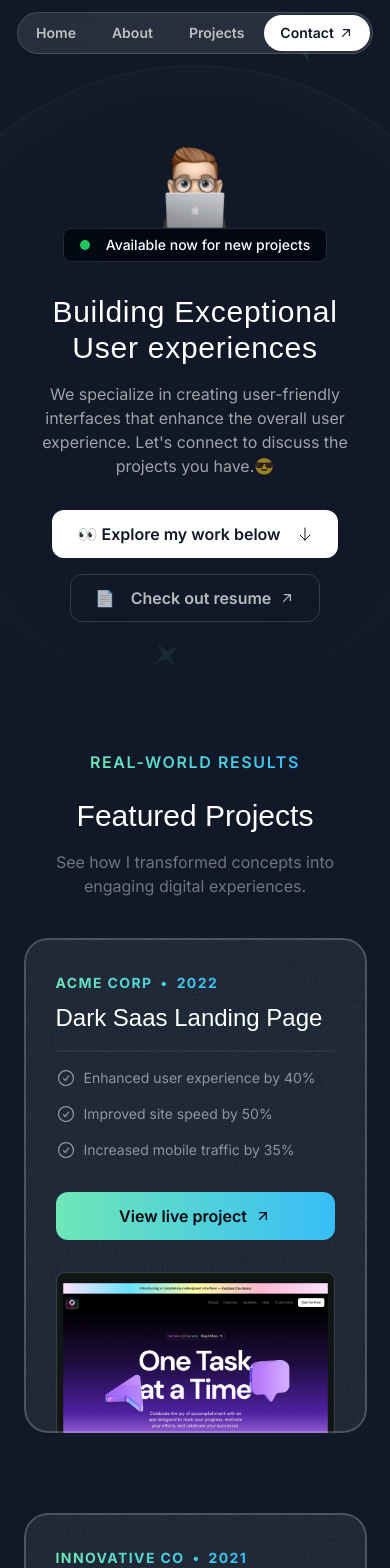
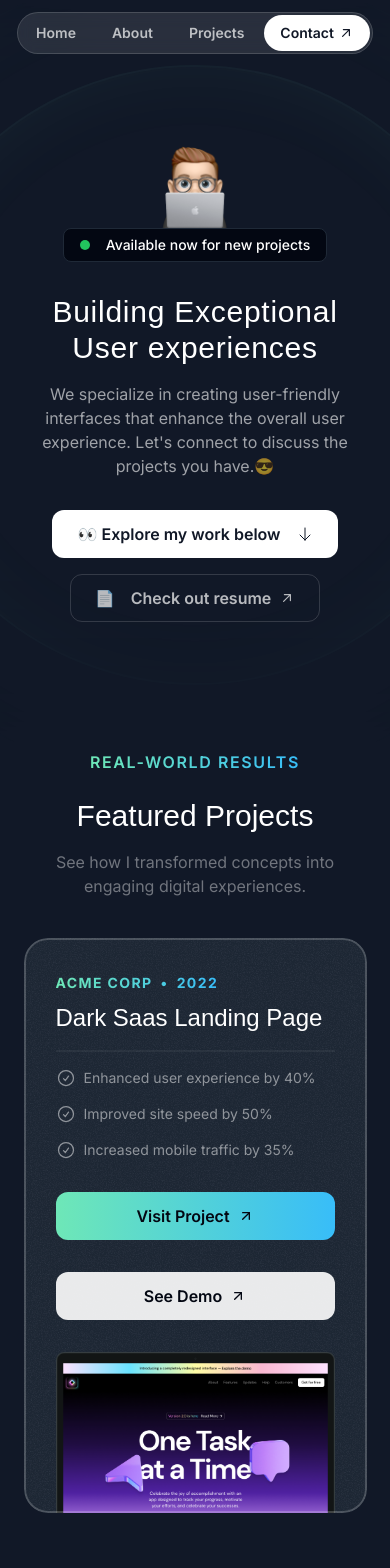
Before and after one commit to aaziblim/new-portfolio-website, a Next.js app: page / in a window 390 px wide. Shown: the top 1568 px of the page. Built offline with nearby package versions, Linux system fonts and the light colour scheme; a web font is replaced by a local one.

Commit message:
Add css  animations

```diff
--- a/src/components/ToolboxItems.tsx
+++ b/src/components/ToolboxItems.tsx
@@ -1,4 +1,5 @@
 import { TechIcon } from "@/components/TechIcon";
+import { Fragment } from "react";
 import { twMerge } from "tailwind-merge";
 
 export const ToolboxItems = ({ items, className, itemsWrapperClassName }: {items: {
@@ -8,14 +9,31 @@ export const ToolboxItems = ({ items, className, itemsWrapperClassName }: {items
 className?: string;
 itemsWrapperClassName?: string;
 }) => {
-  return ( <div className={twMerge(`flex [mask-image:linear-gradient(to_right,transparent,black_10%,black_90%,transparent)] `, className)}>
-    <div className={twMerge("flex flex-none py-0.5 gap-6 pr-6", itemsWrapperClassName)}>
-         {items.map((item) => (
-          <div key={item.title} className="inline-flex items-center gap-4 py-2 px-3 outline outline-2 outline-white/10 rounded-lg">
-           <TechIcon component={item.iconType} />
-            <span className="font-semibold">{item.title}</span>
-          </div>
+  return (
+    <div
+      className={twMerge(
+        `flex [mask-image:linear-gradient(to_right,transparent,black_10%,black_90%,transparent)] `,
+        className
+      )}
+    >
+    <div
+      className={twMerge("flex flex-none py-0.5 gap-6 pr-6", itemsWrapperClassName)}
+    >
+
+        {[...new Array(2).fill(0)].map((_, idx) => (
+          <Fragment key={idx}>
+            {items.map((item) => (
+              <div
+                key={item.title}
+                className="inline-flex items-center gap-4 py-2 px-3 outline outline-2 outline-white/10 rounded-lg"
+              >
+                <TechIcon component={item.iconType} />
+                <span className="font-semibold">{item.title}</span>
+              </div>
+            ))}
+          </Fragment>
         ))}
     </div>
-  </div>);
-  };
+    </div>
+  );
+};
--- a/src/sections/About.tsx
+++ b/src/sections/About.tsx
@@ -1,3 +1,4 @@
+'use client';
 import { Card } from "@/components/Card";
 import { HeaderSection } from "@/components/HeaderSection";
 import StarIcon from "@assets/icons/star.svg";
@@ -7,6 +8,8 @@ import JavascriptIcon from "@assets/icons/square-js.svg";
 import HTML5Icon from "@assets/icons/html5.svg";
 import CSS3Icon from "@assets/icons/css3.svg";
 import ReactIcon from "@assets/icons/react.svg";
+import PythonIcon from "@assets/icons/python.svg";
+import DjangoIcon from "@assets/icons/django.svg";
 import ChromeIcon from "@assets/icons/chrome.svg";
 import GithubIcon from "@assets/icons/github.svg";
 import { TechIcon } from "@/components/TechIcon";
@@ -14,6 +17,8 @@ import MapImage from "@assets/images/mymap.png";
 import SmileMemoji from "@assets/images/memoji-smile.png";
 import { CardHeader } from "@/components/CardHeader";
 import { ToolboxItems } from "@/components/ToolboxItems";
+import { motion } from "framer-motion";
+import { useRef } from "react";
 
 
 
@@ -38,6 +43,16 @@ const toolboxItems = [
     {
     title: "CSS3",
     iconType: CSS3Icon
+  },
+
+   {
+    title: "Python",
+    iconType: PythonIcon
+  },
+
+   {
+    title: "Django",
+    iconType: DjangoIcon
   },
 
     {
@@ -92,6 +107,8 @@ const hobbies = [
 ]
 
 export const AboutSection = () => {
+const constraintRef =  useRef(null);
+
   return <div className="py-20 lg:py-28" id="about">
     <div className="container">
     <HeaderSection
@@ -114,9 +131,8 @@ export const AboutSection = () => {
          className="" />
       </div>
       <div>
-           <ToolboxItems items={toolboxItems}   className="" />
-           <ToolboxItems items={toolboxItems} className="mt-6"
-           itemsWrapperClassName="-translate-x-1/2" />
+           <ToolboxItems items={toolboxItems} className="" itemsWrapperClassName="animate-move-left animation-duration-[30s]" />
+           <ToolboxItems items={toolboxItems} className="mt-6" itemsWrapperClassName="animate-move-right animation-duration-[30s]" />
       </div>
 
     </Card>
@@ -126,24 +142,30 @@ export const AboutSection = () => {
       <div>
         <CardHeader className="px-6 py-6" title="Beyond the code" description="Explore my interests and hobbies outside of coding." />
       </div>
-      <div className="relative flex-1">
+      <div className="relative flex-1" ref={constraintRef}>
         {hobbies.map((hobby) => (
-          <div key={hobby.title} className="inline-flex items-center absolute gap-2 px-6 bg-gradient-to-r from-emerald-300 to-sky-400 rounded-full py-1.5"
+          <motion.div key={hobby.title} className="inline-flex items-center absolute gap-2 px-6 bg-gradient-to-r from-emerald-300 to-sky-400 rounded-full py-1.5"
           style={{left:hobby.left,
             top:hobby.top
-          }} >
+          }} drag dragConstraints={constraintRef} >
              <span className="font-medium text-gray-950">{hobby.title}</span>
             <span>{hobby.emoji}</span>
 
-          </div>
+          </motion.div>
         ))}
       </div>
     </Card>
 
     <Card className="h-[320px] p-0 md:col-span-2 lg:col-span-1 relative">
       <Image src={MapImage} alt="Map" className="h-full w-full object-cover" />
-      <div className=" size-20 absolute top-1/2 left-1/2 -translate-x-1/2 -translate-y-1/2 rounded-full bg-gradient-to-tr from-emerald-300 to-sky-400
+      <div className=" size-20 absolute top-1/2 left-1/2 -translate-x-1/2 -translate-y-1/2 rounded-full
       after:content-[''] after:absolute after:inset-0 after:outline-2 after:rounded-full after:-outline-gray950/30">
+        <div className="absolute inset-0 rounded-full bg-gradient-to-tr from-emerald-300 to-sky-400 -z-20 animate-ping [animation-duration:2s]">
+
+        </div>
+         <div className="absolute inset-0 rounded-full bg-gradient-to-tr from-emerald-300 to-sky-400 -z-10 ">
+
+        </div>
          <Image src={SmileMemoji} alt="Smile Memoji" className="size-20"/>
       </div>
 
--- a/src/sections/Hero.tsx
+++ b/src/sections/Hero.tsx
@@ -24,7 +24,7 @@ export const HeroSection = () => {
         <div className="hero_ring size-[1220px] lg:size-[85vw]"></div>
         <div className="hero_ring size-[1420px] lg:size-[100vw]"></div>
 
-        <HeroOrbit size={800} rotate={-72}>
+        {/* <HeroOrbit size={800} rotate={-72}>
           <StarIcon className="size-28 text-emerald-300 inline-flex" />
         </HeroOrbit>
         <HeroOrbit size={550} rotate={20}>
@@ -50,6 +50,7 @@ export const HeroSection = () => {
         <HeroOrbit size={720} rotate={85}>
           <div className="size-3 rounded-full bg-emerald-300/20 inline-flex" />
         </HeroOrbit>
+        */}
       </div>
 
       <div className="container relative z-10">
--- a/src/sections/Projects.tsx
+++ b/src/sections/Projects.tsx
@@ -87,10 +87,22 @@ export const ProjectsSection = () => {
                     ))}
                   </ul>
                   <a href={project.link}>
+<div className="flex flex-col md:flex-row md:gap-4">
+  <div>
+
                     <button className="bg-gradient-to-r from-emerald-300 to-sky-400 text-gray-950 font-semibold h-12 w-full md:w-auto md:px-6 rounded-xl inline-flex items-center justify-center gap-2 mt-8">
-                      <span className="">View live project</span>
+                      <span className="">Visit Project</span>
                       <ArrowUpRightIcon className="size-4" />
                     </button>
+</div>
+
+                    <div>
+                       <button className="bg-white/90 from-emerald-300 to-sky-400 text-gray-950 font-semibold h-12 w-full md:w-auto md:px-6 rounded-xl inline-flex items-center justify-center gap-2 mt-8">
+                      <span className="">See Demo</span>
+                      <ArrowUpRightIcon className="size-4" />
+                    </button>
+                    </div>
+</div>
                   </a>
                 </div>
 
--- a/src/sections/Tape.tsx
+++ b/src/sections/Tape.tsx
@@ -1,4 +1,5 @@
 import StarIcon from "@assets/icons/star.svg";
+import { Fragment } from "react";
 
 const words = [
   "Innovative",
@@ -18,14 +19,18 @@ export const TapeSection = () => {
     <div className="py-16 lg:py-24 overflow-x-clip">
       <div className="bg-gradient-to-r from-emerald-300 to-sky-400  -rotate-3 -mx-1">
         <div className="flex [mask-image:linear-gradient(to_right,transparent,black_10%,black_90%,transparent)]">
-          <div className="flex flex-none gap-4 py-3">
+          <div className="flex flex-none gap-4 pr-4 py-3 animate-move-left [animation-duration:30s]">
+            {[...new Array(2)].map((_, idx) => (
+              <Fragment key={idx}>
                 {words.map((word) => (
-              <div key={word} className=" inline-flex gap-4">
+                  <div key={word} className="inline-flex gap-4">
                     <span className="text-gray-900 uppercase font-extrabold text-sm">
                       {word}
                     </span>
                     <StarIcon className="size-6 text-gray-900 -rotate-12" />
                   </div>
+                ))}
+              </Fragment>
             ))}
           </div>
         </div>
--- a/src/sections/Testimonials.tsx
+++ b/src/sections/Testimonials.tsx
@@ -7,6 +7,7 @@ import { HeaderSection } from "@/components/HeaderSection";
 import Image from "next/image";
 import GrainImage from "@assets/images/grain.jpg";
 import { Card } from "@/components/Card";
+import { Fragment } from "react";
 
 const testimonials = [
   {
@@ -51,10 +52,15 @@ export const TestimonialsSection = () => {
           description="Don't just take my word for it. Here's what my clients have to say."
         />
 
-        <div className="mt-16 lg:mt-24 flex overflow-x-clip [mask-image:linear-gradient(to_right,transparent,black_10%,black_90%,transparent)]">
-          <div className="flex gap-8 flex-none">
+        <div className="mt-12 lg:mt-20 flex overflow-x-clip [mask-image:linear-gradient(to_right,transparent,black_10%,black_90%,transparent)]">
+          <div className="flex gap-8 flex-none animate-move-left py-4 [animation-duration:90s] hover:[animation-play-state:paused]">
+            {[...new Array(2)].map((_, idx) => (
+              <Fragment key={idx}>
                 {testimonials.map((testimonial) => (
-            <Card key={testimonial.name} className="max-w-xs p-6 md:p-8 md:max-w-md">
+                  <Card
+                    key={testimonial.name}
+                    className="max-w-xs p-6 md:p-8 md:max-w-md hover:rotate-3 transition duration-300 flex-shrink-0"
+                  >
                     <div className="flex items-center gap-4 ">
                       <div className="size-14 bg-gray-700 inline-flex items-center justify-center rounded-full flex-shrink-0">
                         <Image
@@ -70,11 +76,14 @@ export const TestimonialsSection = () => {
                         </div>
                       </div>
                     </div>
-              <p className="text-sm mt-4 md:mt-6 md:text-base">{testimonial.text}</p>
+                    <p className="text-sm mt-4 md:mt-6 md:text-base">
+                      {testimonial.text}
+                    </p>
                   </Card>
                 ))}
+              </Fragment>
+            ))}
           </div>
-
         </div>
       </div>
     </div>
--- a/tailwind.config.ts
+++ b/tailwind.config.ts
@@ -27,7 +27,9 @@ const config: Config = {
         serif: "var(--font-serif)",
       },
       animation: {
-        'ping-large': "ping-large 1s ease-in-out infinite"
+        'ping-large': "ping-large 1s ease-in-out infinite",
+        'move-left': "move-left 30s linear infinite",
+        'move-right': "move-right 30s linear infinite",
       },
 
       keyframes: {
@@ -39,8 +41,24 @@ const config: Config = {
           '75%, 100%': {
             transform: 'scale(4)',
             opacity: '0',
-          }
-        }
+          },
+        },
+        'move-left': {
+          '0%': {
+            transform: 'translateX(0)',
+          },
+          '100%': {
+            transform: 'translateX(-50%)',
+          },
+        },
+        'move-right': {
+          '0%': {
+            transform: 'translateX(-50%)',
+          },
+          '100%': {
+            transform: 'translateX(0)',
+          },
+        },
       }
     },
   },
```
Also changed, not shown: src/assets/icons/django.svg (added), src/assets/icons/python.svg (added). Lines whose indentation alone changed are shown as unchanged.
